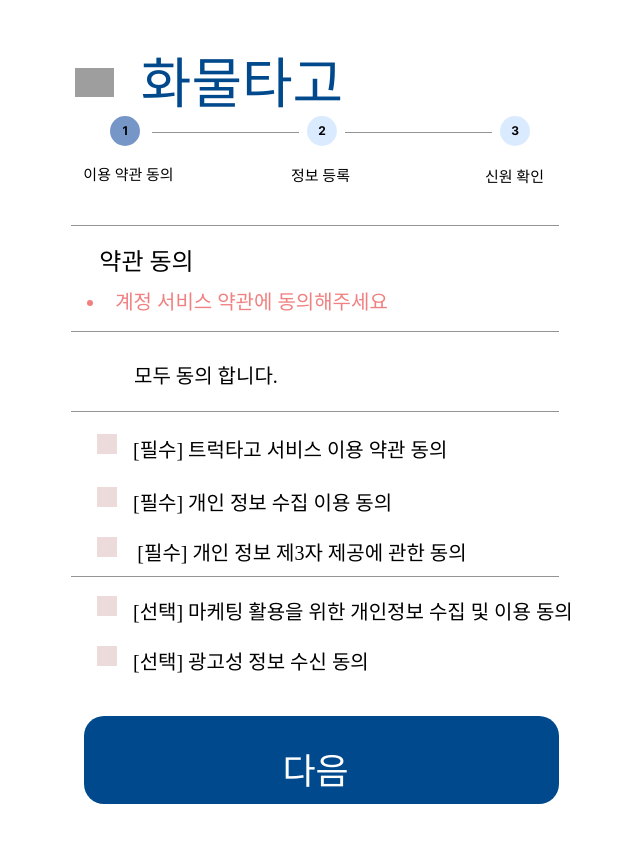
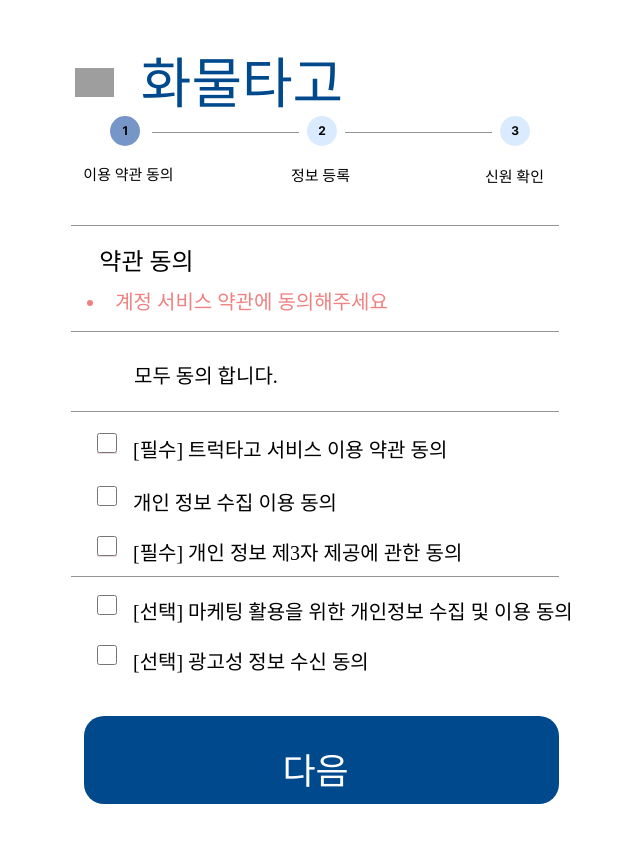
Before and after one commit to AivleSchool-teams/CargoTago, a React (Create React App) app in the folder src/main/front/: page /Shipper/1 in a window 1280 px wide. Shown: the top 842 px of the page, without its empty margins (428-1068 px from the left). Built offline with nearby package versions, Linux system fonts and the light colour scheme; grey boxes are pictures that could not be loaded; a web font is replaced by a local one.

Commit message:
checkbox

```diff
--- a/src/main/front/src/pages/Join-Shipper1.js
+++ b/src/main/front/src/pages/Join-Shipper1.js
@@ -1,9 +1,20 @@
-import { useCallback } from "react";
-import { useNavigate } from "react-router-dom";
+import {useCallback, useState} from "react";
+import {useNavigate} from "react-router-dom";
 import styles from "./Join-Shipper1.module.css";
 
 const JoinShipper1 = () => {
+
+    const [isAgreed1, setIsAgreed1] = useState(false); // 첫 번째 체크박스의 상태 변수
+    const [isAgreed2, setIsAgreed2] = useState(false); // 두 번째 체크박스의 상태 변수
+    const [isAgreed3, setIsAgreed3] = useState(false); // 세 번째 체크박스의 상태 변수
+    const [isAgreed4, setIsAgreed4] = useState(false); // 세 번째 체크박스의 상태 변수
+    const [isAgreed5, setIsAgreed5] = useState(false); // 세 번째 체크박스의 상태 변수
+
+// 필요한 만큼 체크박스 상태 변수를 추가할 수 있습니다.
+
+
     const navigate = useNavigate();
+    const [isAgreed, setIsAgreed] = useState(false); // 체크박스 상태를 저장하는 상태 변수
 
     const onBackClick = useCallback(() => {
         navigate("/Joinmain");
@@ -13,48 +24,81 @@
         navigate("/Shipper/2");
     }, [navigate]);
 
+    const handleAgreementChange = useCallback(() => {
+        setIsAgreed(prevState => !prevState); // 체크박스 상태를 토글
+    }, []);
+
     return (
         <div className={styles.div}>
-            <img className={styles.arrowIcon} onClick={onBackClick} alt="" src="/images/arrow-3@2x.png" />
+            <img className={styles.arrowIcon} onClick={onBackClick} alt="" src="/images/arrow-3@2x.png"/>
             <div className={styles.div12}>화물타고</div>
             <div className={styles.div1}>
                 <ul className={styles.ul}>
                     <li>계정 서비스 약관에 동의해주세요</li>
                 </ul>
             </div>
-            <div className={styles.child} />
+            <div className={styles.child}/>
             <div className={styles.div2}>약관 동의</div>
             <div className={styles.div3}>모두 동의 합니다.</div>
             <div className={styles.inner1}>
-                <div className={styles.frameChild} />
+                <div className={styles.frameChild}/>
             </div>
             <div className={styles.inner}>
-                <div className={styles.frameChild} />
+                <div className={styles.frameChild}/>
             </div>
-            <div className={styles.item} />
-            <div className={styles.lineDiv} />
-            <div className={styles.child1} />
-            <div className={styles.child2} />
-            <div className={styles.div4}>[필수] 트럭타고 서비스 이용 약관 동의</div>
-            <div className={styles.frameDiv}>
-                <div className={styles.frameChild} />
+            <div className={styles.item}/>
+            <div className={styles.lineDiv}/>
+            <div className={styles.child1}/>
+            <div className={styles.child2}/>
+
+            <div className={styles.div4}>
+                <label>
+                    <input type="checkbox" className={styles.frameChild} checked={isAgreed1}
+                           onChange={() => setIsAgreed1(prevState => !prevState)}/>
+                    [필수] 트럭타고 서비스 이용 약관 동의
+                </label>
             </div>
-            <div className={styles.div5}>[필수] 개인 정보 수집 이용 동의</div>
-            <div className={styles.inner1}>
-                <div className={styles.frameChild} />
+
+
+            <div className={styles.div5}>
+                <label>
+                    <input type="checkbox" className={styles.frameChild} checked={isAgreed2}
+                           onChange={() => setIsAgreed2(prevState => !prevState)}/>
+                    개인 정보 수집 이용 동의
+                </label>
             </div>
-            <div className={styles.div6}>[필수] 개인 정보 제3자 제공에 관한 동의</div>
-            <div className={styles.inner2}>
-                <div className={styles.frameChild} />
+
+
+
+            <div className={styles.div6}><label>
+                <input type="checkbox" className={styles.frameChild} checked={isAgreed3}
+                       onChange={() => setIsAgreed3(prevState => !prevState)}/>
+                [필수] 개인 정보 제3자 제공에 관한 동의
+            </label></div>
+
+
+
+
+
+
+
+            <div className={styles.div7}>
+                <label>
+                    <input type="checkbox" className={styles.frameChild} checked={isAgreed4}
+                           onChange={() => setIsAgreed4(prevState => !prevState)}/>
+                    [선택] 마케팅 활용을 위한 개인정보 수집 및 이용 동의
+                </label>
+
             </div>
-            <div className={styles.div7}>
-                [선택] 마케팅 활용을 위한 개인정보 수집 및 이용 동의
+
+            <div className={styles.div8}>
+                <label>
+                    <input type="checkbox" className={styles.frameChild} checked={isAgreed5}
+                           onChange={() => setIsAgreed5(prevState => !prevState)}/>
+                    [선택] 광고성 정보 수신 동의
+                </label>
             </div>
-            <div className={styles.inner3}>
-                <div className={styles.frameChild} />
-            </div>
-            <div className={styles.div8}>[선택] 광고성 정보 수신 동의</div>
-            <img className={styles.arrowIcon} alt="" src="/images/arrow-2@2x.png" />
+            <img className={styles.arrowIcon} alt="" src="/images/arrow-2@2x.png"/>
             <div className={styles.div9}>
                 <p className={styles.p}>이용 약관 동의</p>
             </div>
@@ -62,16 +106,16 @@
             <div className={styles.div11}>
                 <p className={styles.p}>정보 등록</p>
             </div>
-            <div className={styles.ellipseDiv} />
-            <div className={styles.child3} />
+            <div className={styles.ellipseDiv}/>
+            <div className={styles.child3}/>
             <b className={styles.b}>1</b>
-            <div className={styles.child4} />
+            <div className={styles.child4}/>
             <b className={styles.b1}>3</b>
             <b className={styles.b2}>2</b>
-            <div className={styles.child5} />
-            <div className={styles.child6} />
+            <div className={styles.child5}/>
+            <div className={styles.child6}/>
             <div className={styles.rectangleParent} onClick={onShipperJoinClick}>
-                <div className={styles.groupChild} />
+                <div className={styles.groupChild}/>
                 <div className={styles.div13}>다음</div>
             </div>
         </div>
--- a/src/main/front/src/pages/Join-Shipper1.module.css
+++ b/src/main/front/src/pages/Join-Shipper1.module.css
@@ -49,8 +49,8 @@
     width: 239px;
 }
 .frameChild {
-    top: 0;
-    left: 0;
+    top: -4px;
+    left: -40px;
     width: 20px;
     height: 20px;
 }
@@ -129,6 +129,7 @@
 .div6,
 .inner1 {
     position: absolute;
+    text-align: left;
     top: 537px;
 }
 .inner1 {
@@ -138,10 +139,10 @@
     height: 20px;
 }
 .div6 {
-    left: 553px;
+    left: 561px;
     font-weight: 300;
     display: inline-block;
-    width: 354px;
+    width: 350px;
     height: 31px;
 }
 .div7,
```
Also changed, not shown: 2 other files (tests, documents, lock files or other folders).
